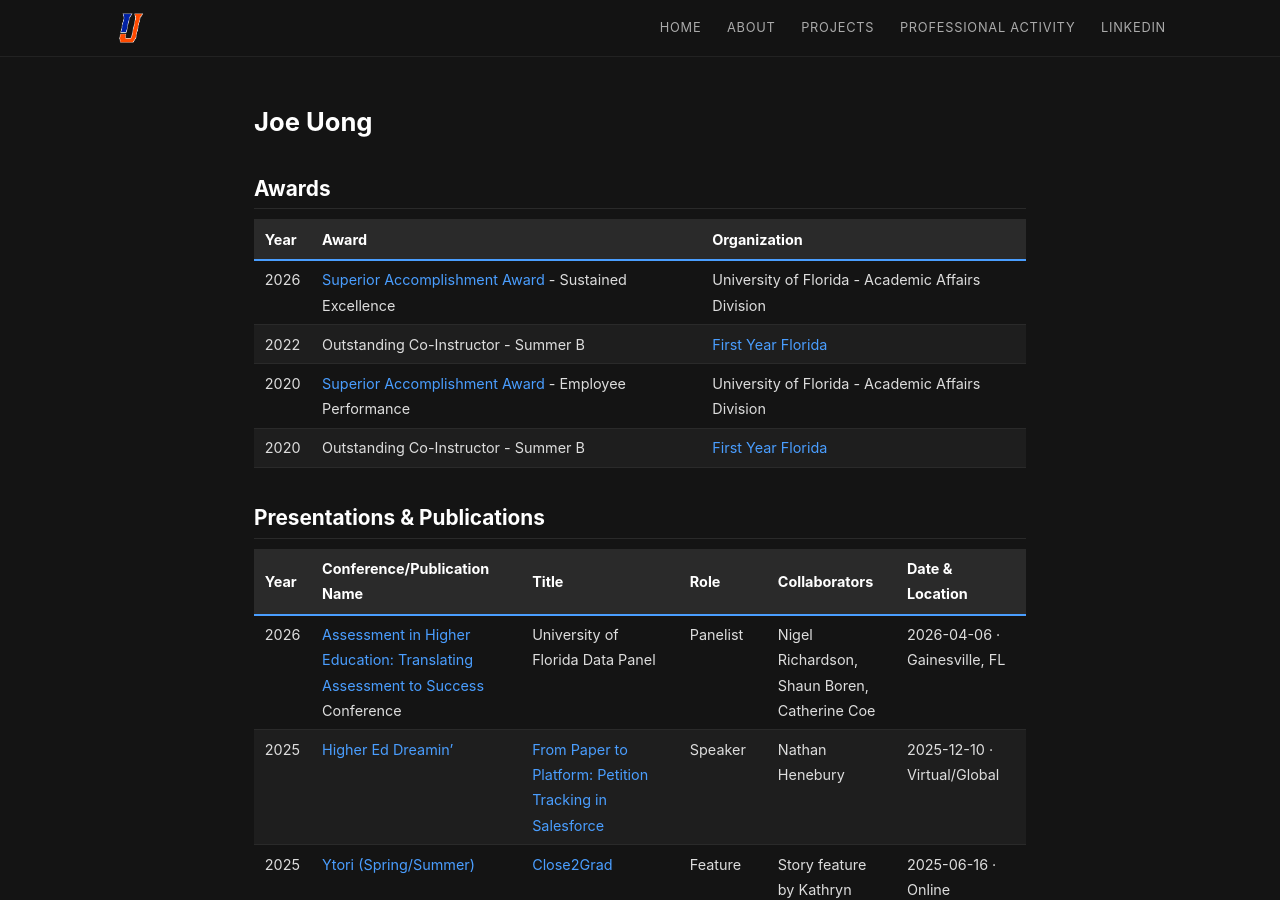
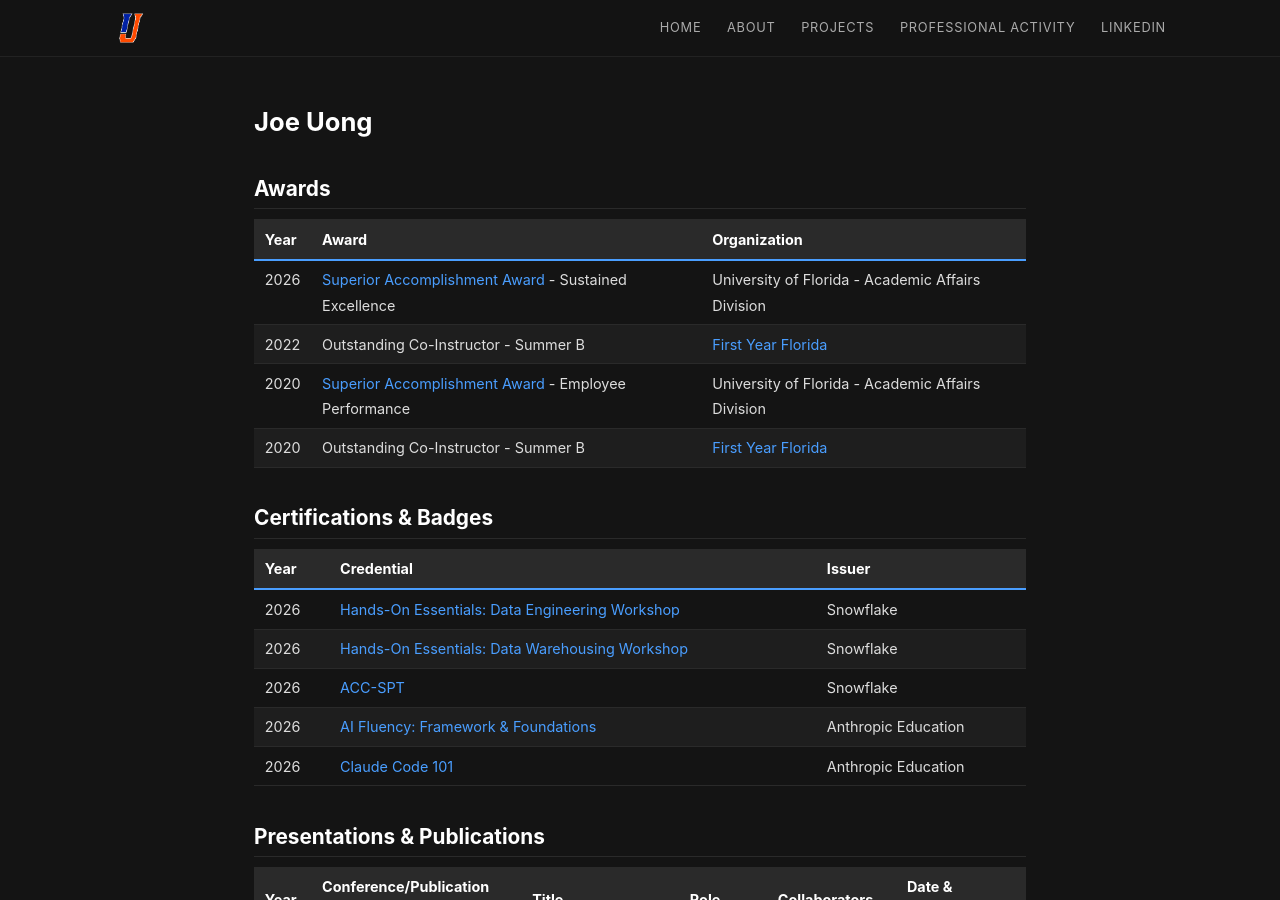
Before and after one commit to joeufl/portfolio, a Jekyll site: the page built from professional-activity.md, in a window 1280 px wide and 900 px high. Built offline with Jekyll 4.4.1, drawn with Linux system fonts in a browser that asks for light colours.

Commit message:
added certs/badges

```diff
--- a/professional-activity.md
+++ b/professional-activity.md
@@ -11,6 +11,16 @@ permalink: /professional-activity
 | 2022 | Outstanding Co-Instructor - Summer B | [First Year Florida](https://welcome.ufl.edu/fyf/) |
 | 2020 | [Superior Accomplishment Award](https://hr.ufl.edu/professional-development/employee-awards/superior-accomplishment-awards/) - Employee Performance | University of Florida - Academic Affairs Division |
 | 2020 | Outstanding Co-Instructor - Summer B | [First Year Florida](https://welcome.ufl.edu/fyf/) |
+
+## Certifications & Badges
+
+| Year | Credential | Issuer |
+| :--- | :--- | :--- |
+| 2026 | [Hands-On Essentials: Data Engineering Workshop](https://www.credential.net/a998509d-a27b-419a-95bd-9c833cb70301) | Snowflake |
+| 2026 | [Hands-On Essentials: Data Warehousing Workshop](https://www.credential.net/918daa1f-f61b-4636-a63c-045b88cc9323) | Snowflake |
+| 2026 | [ACC-SPT](https://training.snowflake.com/lmt/!clmsbadges.pView?bdg=52d08b3d-f0aa-7115-e063-448c3c0a910c&src=public) | Snowflake |
+| 2026 | [AI Fluency: Framework & Foundations](https://verify.skilljar.com/c/mf9ogsz9iegi) | Anthropic Education |
+| 2026 | [Claude Code 101](https://verify.skilljar.com/c/tu6e49zdqdpp) | Anthropic Education |
 
 ## Presentations & Publications
 
```
